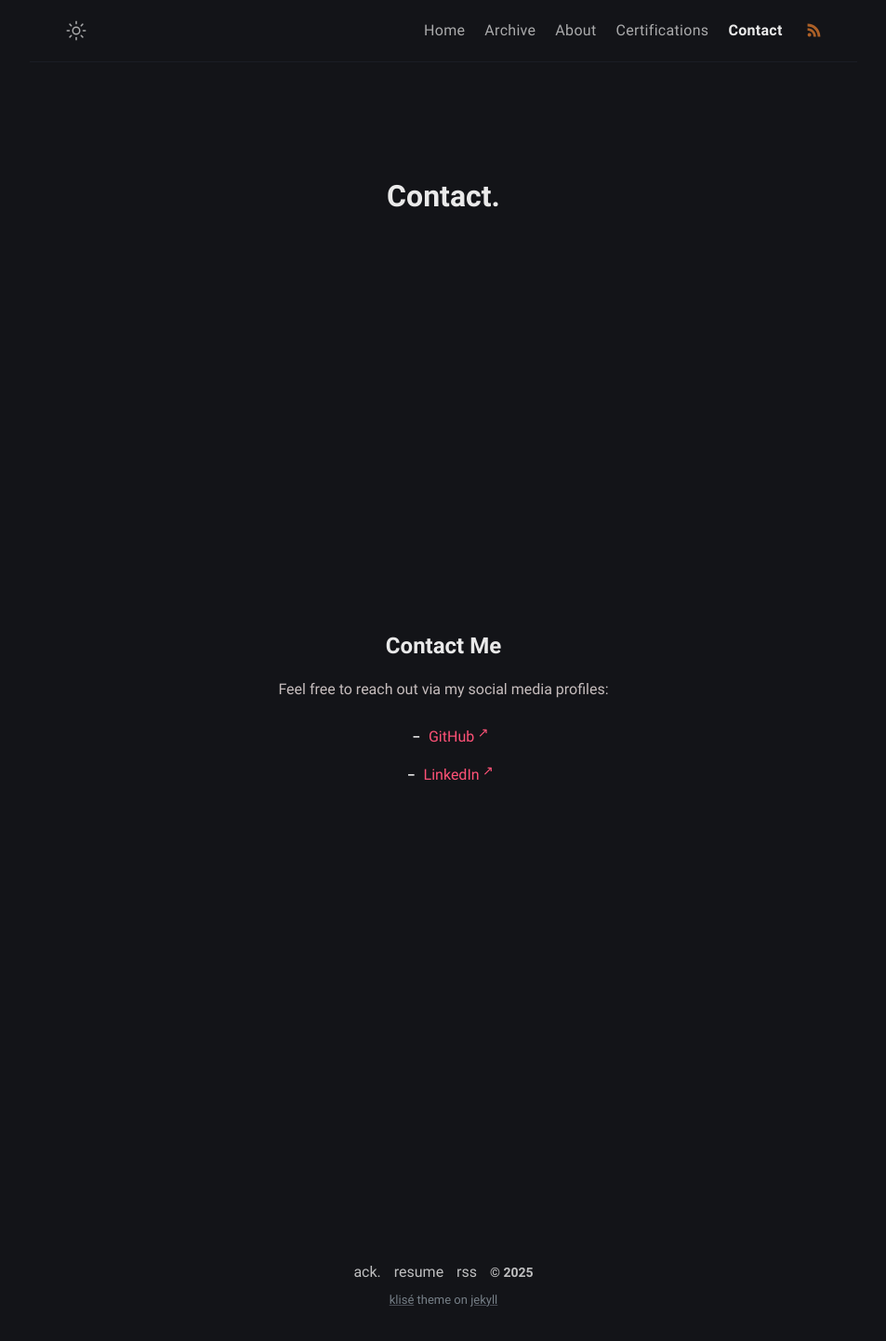
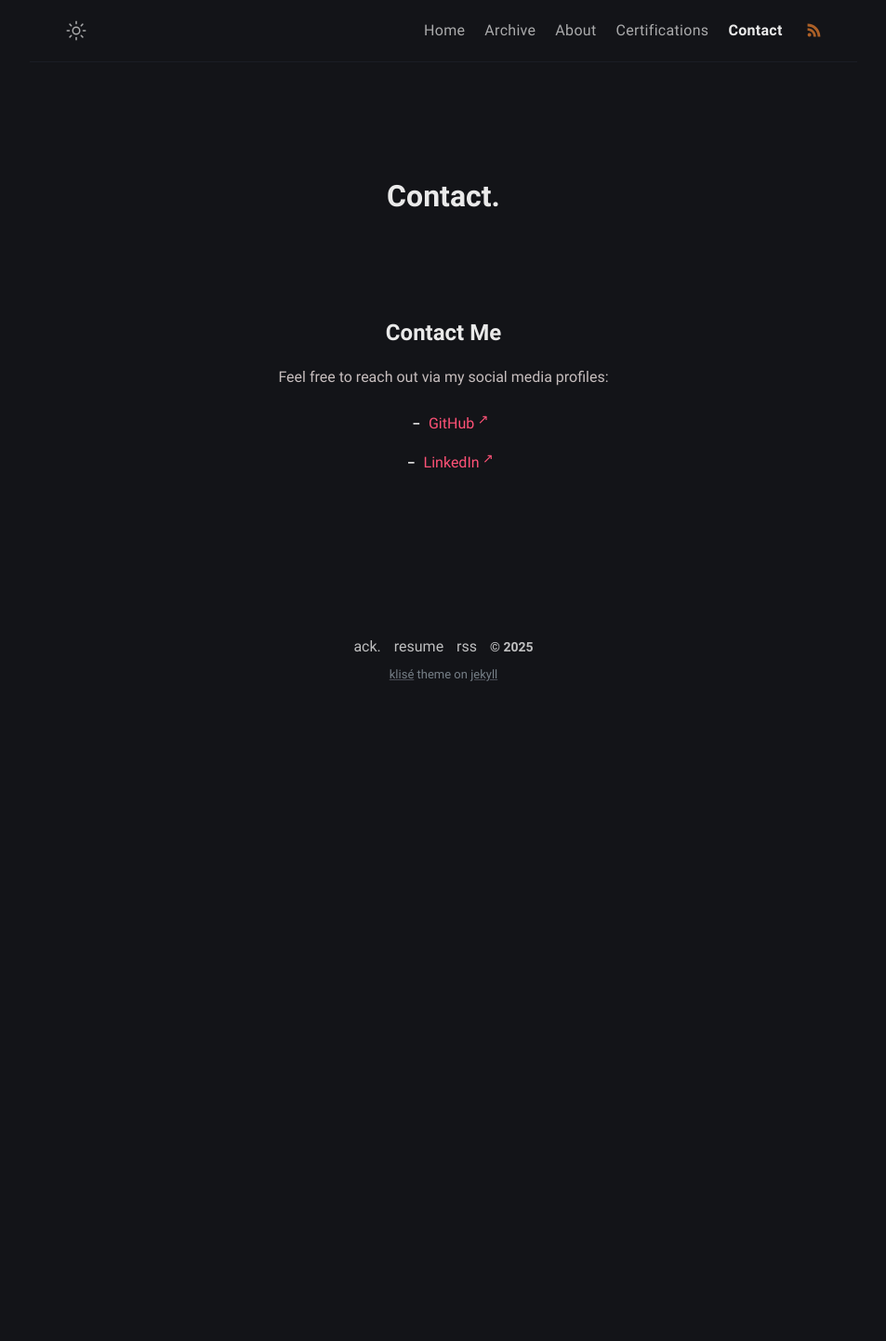
Before and after one commit to Extravenger/extravenger.github.io, a Jekyll site: the page built from contact.md, in a window 1280 px wide. Shown: the whole page at 93% size, without its empty margins (163-1116 px from the left). Built offline with Jekyll 4.4.1, drawn with Linux system fonts in a browser that asks for light colours; after the commit the page ends 900 px from its top, so only the background shows below that.

Commit message:
Update style.scss

```diff
--- a/assets/css/style.scss
+++ b/assets/css/style.scss
@@ -9,7 +9,6 @@
   flex-direction: column;
   justify-content: center; /* Center vertically */
   align-items: center; /* Center horizontally */
-  height: 100vh; /* Full viewport height */
   margin: 0 auto; /* Center horizontally */
   padding: 20px; /* Optional padding */
 }
@@ -27,6 +26,7 @@
   text-decoration: none;
   color: inherit; /* Inherit color from parent */
 }
+
 
 /* Makes the entire cards clickable */
 .cert-card-link {
```
